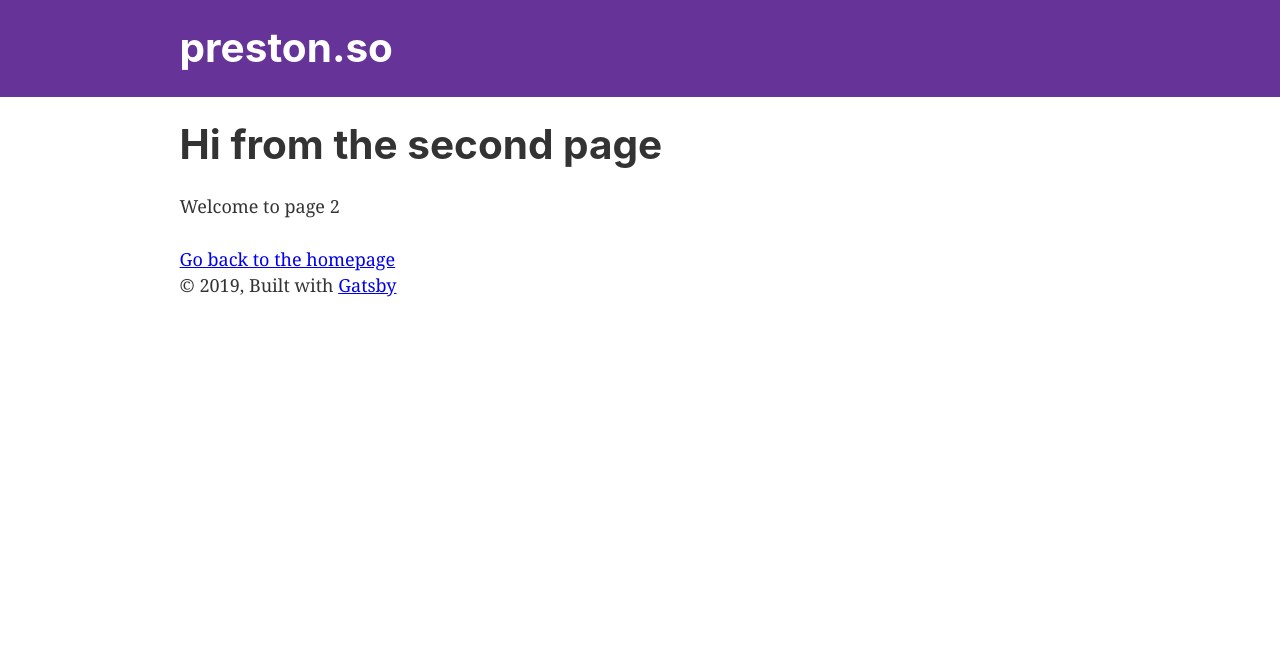
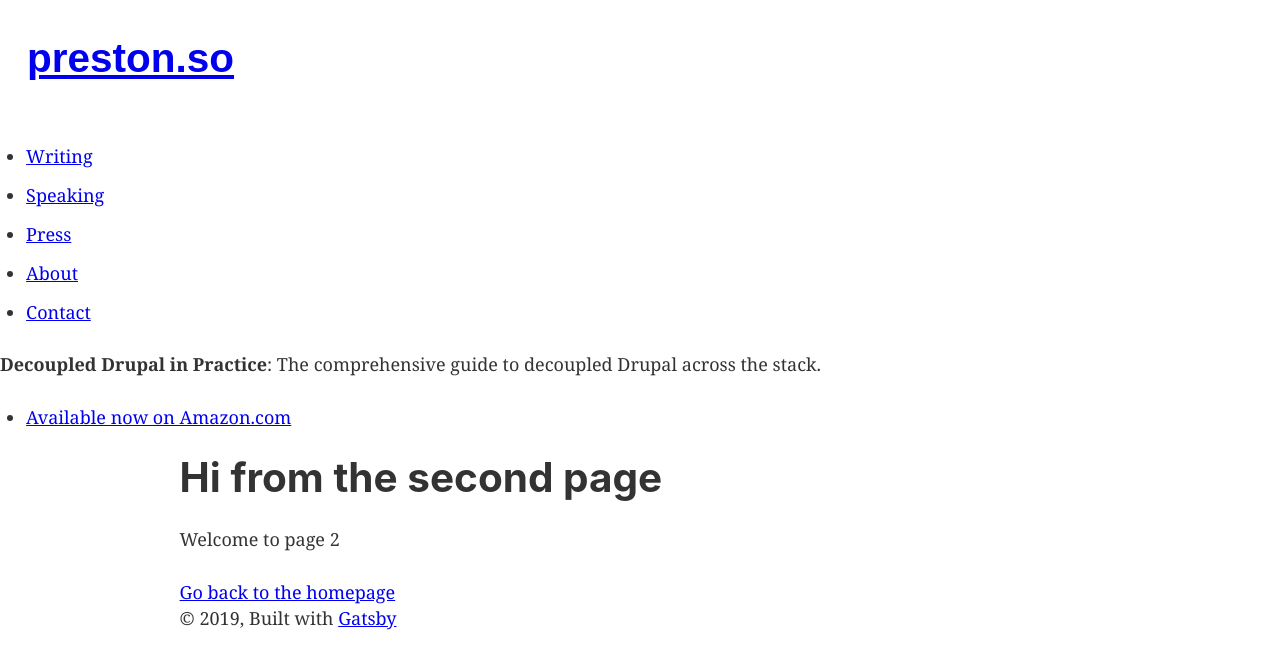
Before and after one commit to prestonso/preston-so, a Gatsby site: page /page-2 in a window 1280 px wide. Built offline with nearby package versions, Linux system fonts and the light colour scheme; Gatsby itself is replaced by a stand-in of ours.

Commit message:
Add images

```diff
--- a/src/components/header.js
+++ b/src/components/header.js
@@ -3,30 +3,29 @@ import PropTypes from "prop-types"
 import React from "react"
 
 const Header = ({ siteTitle }) => (
-  <header
-    style={{
-      background: `rebeccapurple`,
-      marginBottom: `1.45rem`,
-    }}
-  >
-    <div
-      style={{
-        margin: `0 auto`,
-        maxWidth: 960,
-        padding: `1.45rem 1.0875rem`,
-      }}
-    >
-      <h1 style={{ margin: 0 }}>
-        <Link
-          to="/"
-          style={{
-            color: `white`,
-            textDecoration: `none`,
-          }}
-        >
-          {siteTitle}
-        </Link>
-      </h1>
+  <header>
+    <h1 style={{
+      padding: `2rem 1.5rem`,
+      fontFamily: `'basic-sans', 'Droid Sans', sans-serif`,
+    }}>
+      <Link to="/">
+        {siteTitle}
+      </Link>
+    </h1>
+    <nav className="header__nav">
+      <ul>
+        <li><Link to="/writing/" activeClassName="active">Writing</Link></li>
+        <li><Link to="/speaking/" activeClassName="active">Speaking</Link></li>
+        <li><Link to="/press/" activeClassName="active">Press</Link></li>
+        <li><Link to="/about/" activeClassName="active">About</Link></li>
+        <li><Link to="/contact/" activeClassName="active">Contact</Link></li>
+      </ul>
+    </nav>
+    <div className="header__language-selector">
+      <p><strong>Decoupled Drupal in Practice</strong>: The comprehensive guide to decoupled Drupal across the stack.</p>
+      <ul>
+        <li><a href="#">Available now on Amazon.com</a></li>
+      </ul>
     </div>
   </header>
 )
```
Also changed, not shown: src/components/image.js (deleted, +0 -32 lines), src/images/card-articles-book.png (deleted), src/images/card-articles-feature-decoupled-drupal.png (added), src/images/gatsby-icon.png (added).
